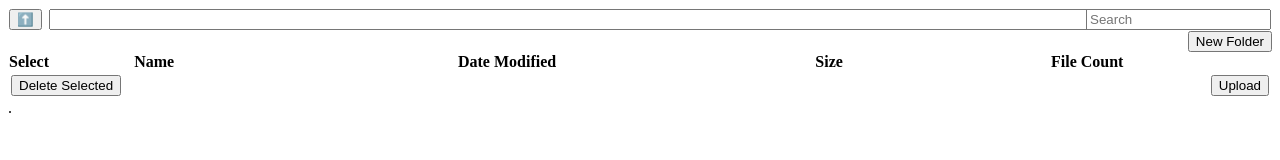
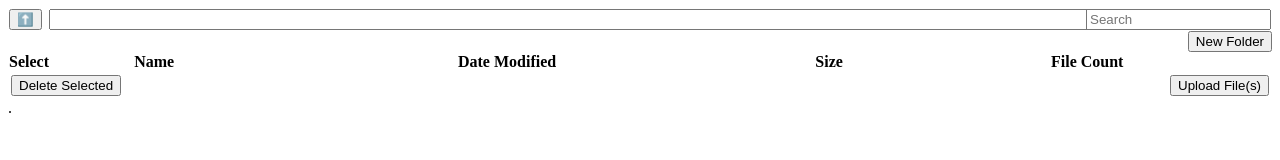
Before and after one commit to jay23606/file-browser, a plain HTML site: page wwwroot/index.html in a window 1280 px wide. Drawn offline with Linux system fonts and the light colour scheme; no server answers.

Commit message:
change upload button text

```diff
--- a/wwwroot/index.html
+++ b/wwwroot/index.html
@@ -43,7 +43,7 @@
             <td style="text-align:center" id="browseSummary"></td>
             <td style="text-align:right;width:1%">
                 <input type="file" id="uploadFiles" multiple style="display:none;" />
-                <button id="btnUpload">Upload</button>
+                <button id="btnUpload">Upload&nbsp;File(s)</button>
             </td>
         </tr>
     </table>
```
